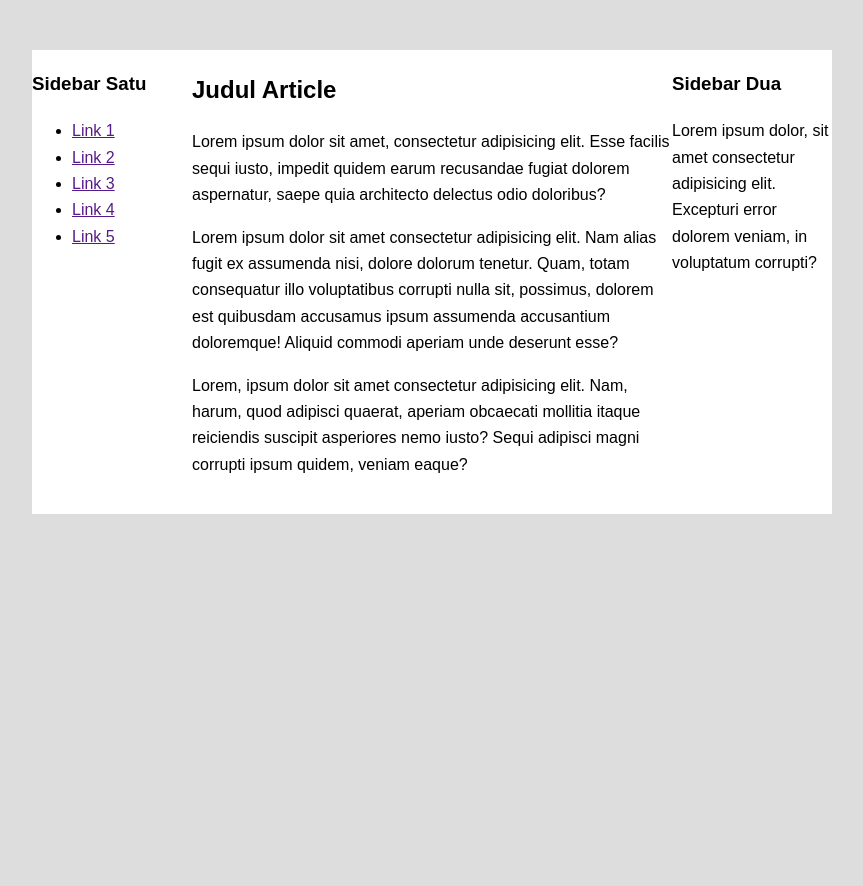
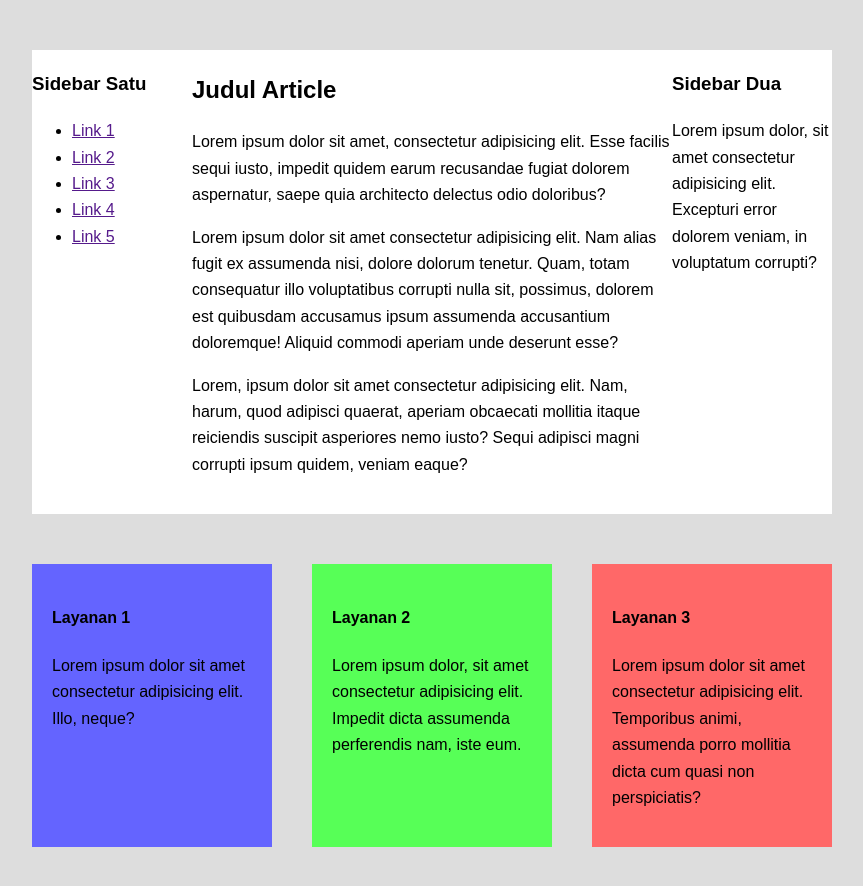
Before and after one commit to wahyuh1997/latihan-flexbox, a plain HTML site: page index.html in a window 1280 px wide. Shown: the whole page, without its empty margins (208-1071 px from the left). Before the commit the page ends 800 px from the top, so only its background shows below. Drawn offline with Linux system fonts and the light colour scheme.

Commit message:
elemen ukuran sama dan jarak ditengah

```diff
--- a/index.html
+++ b/index.html
@@ -33,7 +33,20 @@
     <!-- Akhir Latihan 1 -->
 
     <!-- Latihan 2 - Service / Features -->
-
+    <div class="container-dua">
+        <div class="layanan satu">
+            <h4>Layanan 1</h4>
+            <p>Lorem ipsum dolor sit amet consectetur adipisicing elit. Illo, neque?</p>
+        </div>
+        <div class="layanan dua">
+            <h4>Layanan 2</h4>
+            <p>Lorem ipsum dolor, sit amet consectetur adipisicing elit. Impedit dicta assumenda perferendis nam, iste eum.</p>
+        </div>
+        <div class="layanan tiga">
+            <h4>Layanan 3</h4>
+            <p>Lorem ipsum dolor sit amet consectetur adipisicing elit. Temporibus animi, assumenda porro mollitia dicta cum quasi non perspiciatis?</p>
+        </div>
+    </div>
     <!-- Akhir Latihan 2 -->
 
 </body>
--- a/style.css
+++ b/style.css
@@ -35,3 +35,29 @@ body {
     flex: 1;
     order: 3;
 }
+
+/* Latihan 2 */
+.container-dua {
+    width: 800px;
+    margin: 50px auto;
+    display: flex;
+    justify-content: space-between;
+}
+
+.layanan {
+    width: 30%;
+    padding: 20px;
+    box-sizing: border-box;
+}
+
+.layanan.satu {
+    background-color: rgb(100, 100, 255);
+}
+
+.layanan.dua {
+    background-color:rgb(87, 255, 87);
+}
+
+.layanan.tiga {
+    background-color: rgb(255, 104, 104);
+}
```
